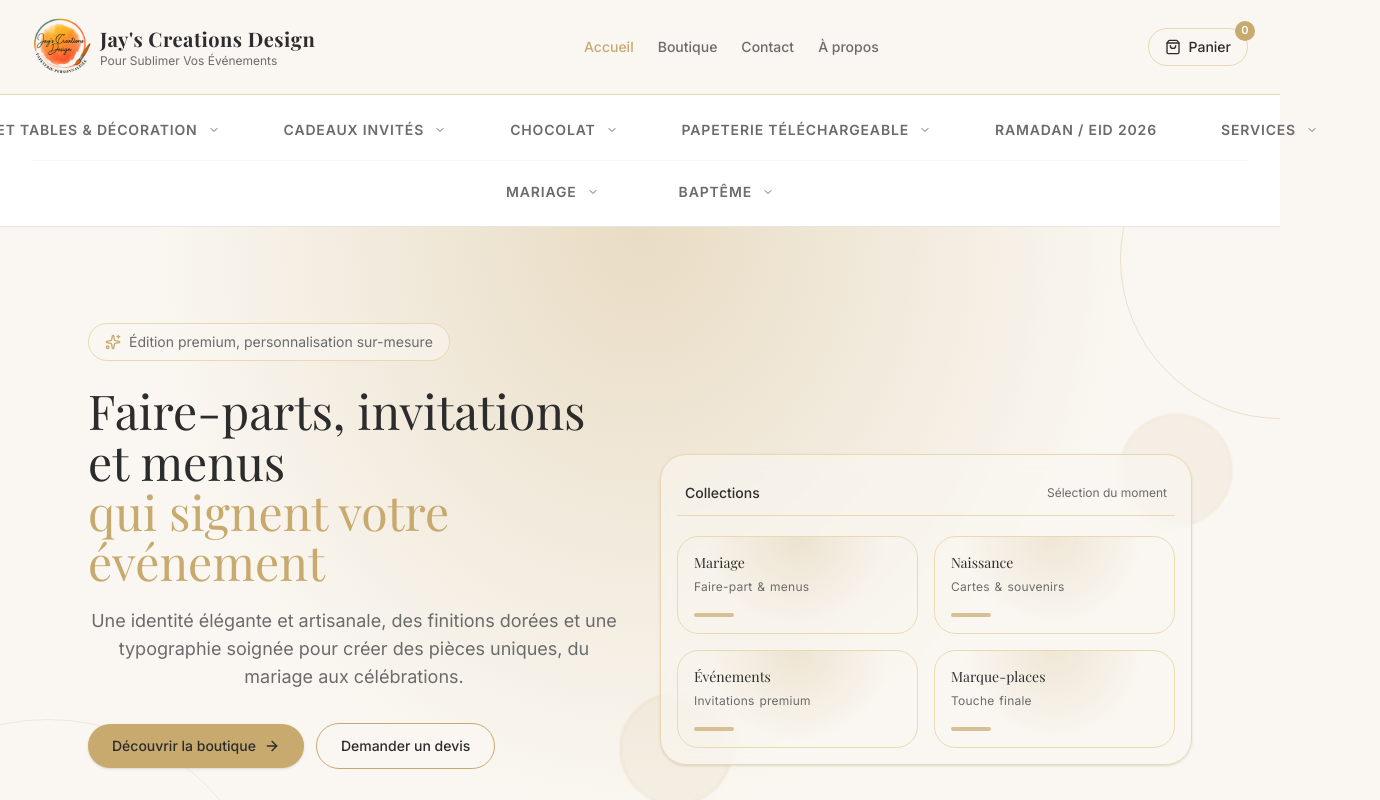
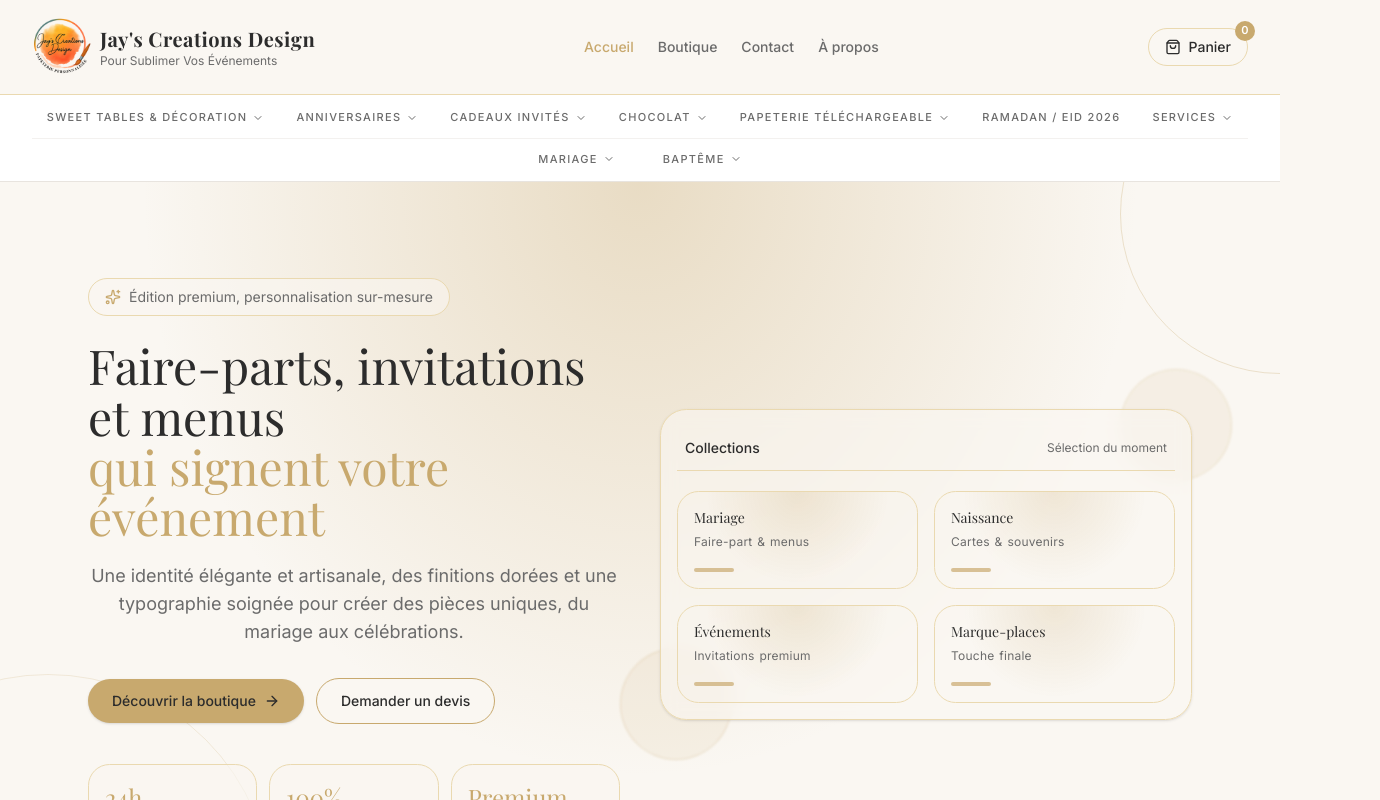
Before and after one commit to jayscreationsdesign/jayscreation, a Next.js app: page / in a window 1280 px wide. Shown: the top 800 px of the page, 1380 px wide, since content can reach past the window. Built offline with nearby package versions, Linux system fonts and the light colour scheme; a web font is replaced by a local one.

Commit message:
Correction: ajout catégorie Anniversaires dans header - était présente dans sidebar mais pas dans header

```diff
--- a/src/components/site/Header.tsx
+++ b/src/components/site/Header.tsx
@@ -37,7 +37,7 @@ function buildBottomNav(): BottomNavItem[] {
   const nav: BottomNavItem[] = [];
 
   // Première ligne - catégories principales
-  const firstLineCategories = ["sweet-tables-decoration", "cadeaux-invites", "chocolat", "papeterie-telechargeable", "ramadan-eid-2026", "services"];
+  const firstLineCategories = ["sweet-tables-decoration", "anniversaires", "cadeaux-invites", "chocolat", "papeterie-telechargeable", "ramadan-eid-2026", "services"];
 
   for (const cat of categories) {
     if (firstLineCategories.includes(cat.slug)) {
@@ -97,7 +97,7 @@ function buildBottomNav(): BottomNavItem[] {
 
 const bottomNav = buildBottomNav();
 
-const line1Slugs = new Set(["sweet-tables-decoration", "cadeaux-invites", "chocolat", "papeterie-telechargeable", "ramadan-eid-2026", "services"]);
+const line1Slugs = new Set(["sweet-tables-decoration", "anniversaires", "cadeaux-invites", "chocolat", "papeterie-telechargeable", "ramadan-eid-2026", "services"]);
 const bottomNavRow1 = bottomNav.filter(item => line1Slugs.has(item.categorySlug));
 const bottomNavRow2 = bottomNav.filter(item => !line1Slugs.has(item.categorySlug));
 
@@ -169,9 +169,9 @@ export default function Header() {
       >
         <Link
           href={item.href}
-          className={`inline-flex items-center gap-2 px-4 py-3 flex-shrink-0 text-[14px] font-semibold uppercase tracking-[0.06em] whitespace-nowrap transition-colors duration-300 ${
+          className={`inline-flex items-center gap-[3px] px-2 py-2 flex-shrink-0 text-[11px] font-medium uppercase tracking-[0.12em] whitespace-nowrap transition-colors duration-200 ${
             isActive
-              ? "text-[#C8A96E] border-b-[2px] border-[#C8A96E] pb-[11px]"
+              ? "text-[#C8A96E] border-b-[1.5px] border-[#C8A96E] pb-[7px]"
               : "text-[#6B6B6B] hover:text-[#C8A96E]"
           }`}
         >
@@ -318,16 +318,16 @@ export default function Header() {
           BARRE CATÉGORIES — desktop uniquement
       ══════════════════════════════════════════ */}
       <nav
-        className="hidden lg:block bg-white border-b border-[#E8E4DF] py-3"
+        className="hidden lg:block bg-white border-b border-[#E8E4DF] py-1.5"
         aria-label="Menu catégories"
       >
         <div className="mx-auto max-w-7xl px-4 sm:px-6 lg:px-8">
           {/* Ligne 1 — Catégories produits */}
-          <div className="flex items-center justify-center gap-8">
+          <div className="flex items-center justify-center gap-4">
             {bottomNavRow1.map(renderNavItem)}
           </div>
           {/* Ligne 2 — Catégories événements */}
-          <div className="flex items-center justify-center gap-12 mt-2 pt-2 border-t border-[#E8E4DF]/30">
+          <div className="flex items-center justify-center gap-8 mt-1 pt-1 border-t border-[#E8E4DF]/50">
             {bottomNavRow2.map(renderNavItem)}
           </div>
         </div>
```
